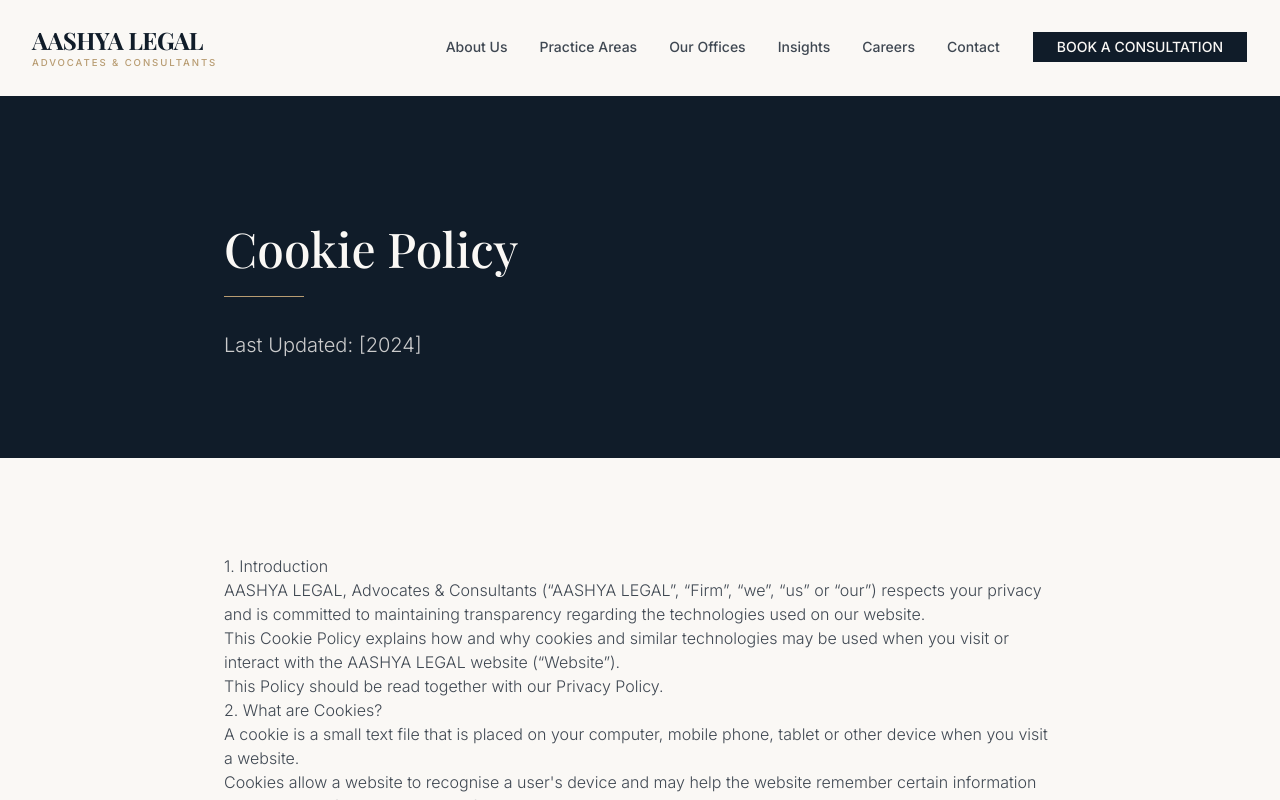
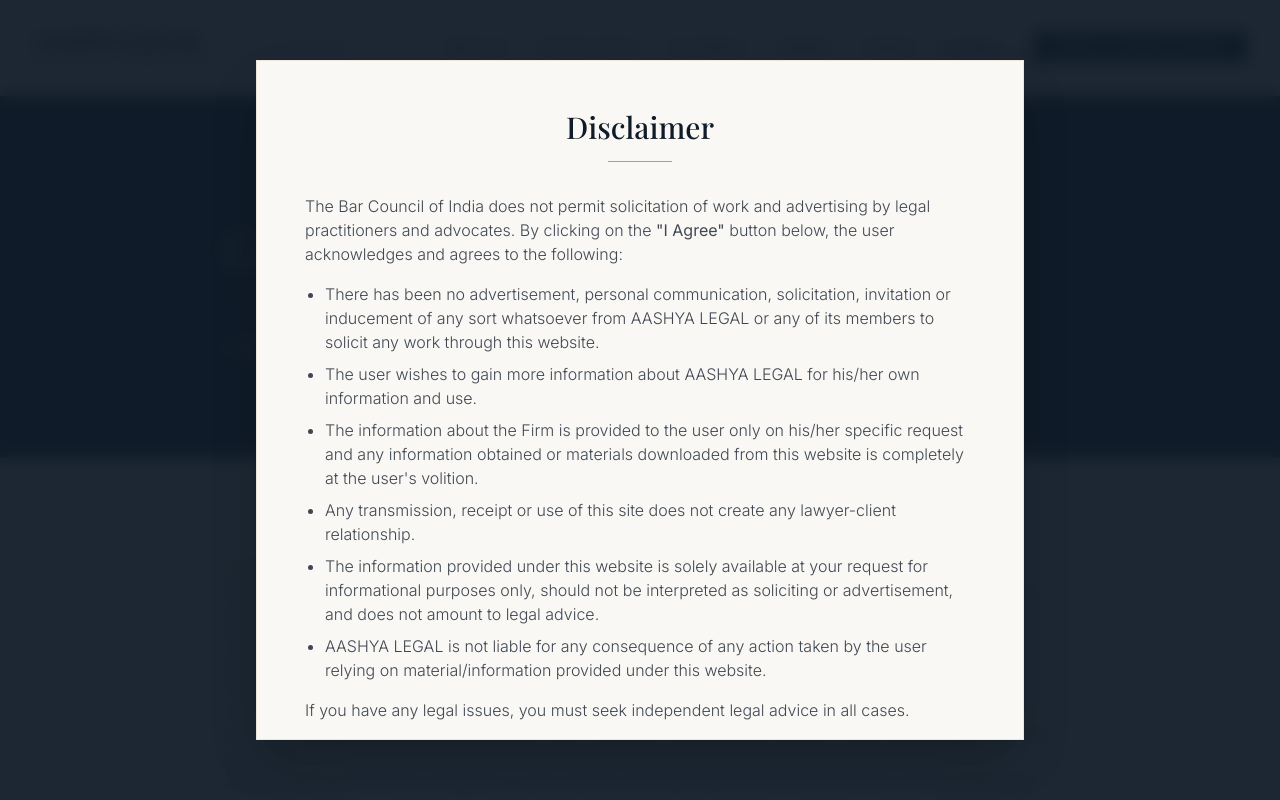
Before and after one commit to Aryan3572/aashya-legal, a Next.js app: page /cookie in a window 1280 px wide. Shown: the top 800 px of the page. Built offline with nearby package versions, Linux system fonts and the light colour scheme; a web font is replaced by a local one.

Commit message:
Added disclaimer section

```diff
--- a/src/app/layout.tsx
+++ b/src/app/layout.tsx
@@ -3,6 +3,7 @@
 import "./globals.css";
 import { Navbar } from "@/components/layout/navbar";
 import { Footer } from "@/components/layout/footer";
+import { DisclaimerModal } from "@/components/layout/disclaimer-modal";
 
 const inter = Inter({
   variable: "--font-sans",
@@ -30,6 +31,7 @@
       className={`${inter.variable} ${playfair.variable} h-full antialiased`}
     >
       <body className="min-h-full flex flex-col bg-ivory text-ink font-sans pt-24">
+        <DisclaimerModal />
         <Navbar />
         <main className="flex-grow">
           {children}
--- /dev/null
+++ b/src/components/layout/disclaimer-modal.tsx
@@ -0,0 +1,95 @@
+"use client";
+
+import { useState, useEffect } from "react";
+import { motion, AnimatePresence } from "framer-motion";
+import { Button } from "@/components/ui/button";
+
+export function DisclaimerModal() {
+  const [showModal, setShowModal] = useState(false);
+  const [mounted, setMounted] = useState(false);
+
+  useEffect(() => {
+    setMounted(true);
+    const hasAccepted = localStorage.getItem("aashya_legal_disclaimer_accepted");
+    if (!hasAccepted) {
+      // Prevent scrolling when modal is open
+      document.body.style.overflow = "hidden";
+      setShowModal(true);
+    }
+  }, []);
+
+  const handleAccept = () => {
+    localStorage.setItem("aashya_legal_disclaimer_accepted", "true");
+    document.body.style.overflow = "auto";
+    setShowModal(false);
+  };
+
+  const handleDecline = () => {
+    // If they decline, we can redirect them away or just show a message.
+    window.location.href = "https://www.google.com";
+  };
+
+  if (!mounted) return null;
+
+  return (
+    <AnimatePresence>
+      {showModal && (
+        <motion.div
+          initial={{ opacity: 0 }}
+          animate={{ opacity: 1 }}
+          exit={{ opacity: 0 }}
+          transition={{ duration: 0.4 }}
+          className="fixed inset-0 z-[100] flex items-center justify-center bg-ink/95 backdrop-blur-sm p-4 md:p-8"
+        >
+          <motion.div
+            initial={{ scale: 0.95, opacity: 0, y: 20 }}
+            animate={{ scale: 1, opacity: 1, y: 0 }}
+            exit={{ scale: 0.95, opacity: 0, y: 20 }}
+            transition={{ duration: 0.4, delay: 0.1 }}
+            className="bg-ivory max-w-3xl w-full max-h-[85vh] overflow-y-auto shadow-2xl border border-bronze/20"
+          >
+            <div className="p-8 md:p-12">
+              <div className="text-center mb-8">
+                <h2 className="font-heading text-3xl font-medium text-ink mb-4">Disclaimer</h2>
+                <div className="w-16 h-[1px] bg-bronze mx-auto" />
+              </div>
+
+              <div className="prose prose-sm md:prose-base max-w-none text-ink/80 font-light space-y-4 mb-10">
+                <p>
+                  The Bar Council of India does not permit solicitation of work and advertising by legal practitioners and advocates. By clicking on the <strong>"I Agree"</strong> button below, the user acknowledges and agrees to the following:
+                </p>
+                <ul className="list-disc pl-5 space-y-2">
+                  <li>There has been no advertisement, personal communication, solicitation, invitation or inducement of any sort whatsoever from AASHYA LEGAL or any of its members to solicit any work through this website.</li>
+                  <li>The user wishes to gain more information about AASHYA LEGAL for his/her own information and use.</li>
+                  <li>The information about the Firm is provided to the user only on his/her specific request and any information obtained or materials downloaded from this website is completely at the user's volition.</li>
+                  <li>Any transmission, receipt or use of this site does not create any lawyer-client relationship.</li>
+                  <li>The information provided under this website is solely available at your request for informational purposes only, should not be interpreted as soliciting or advertisement, and does not amount to legal advice.</li>
+                  <li>AASHYA LEGAL is not liable for any consequence of any action taken by the user relying on material/information provided under this website.</li>
+                </ul>
+                <p>
+                  If you have any legal issues, you must seek independent legal advice in all cases.
+                </p>
+              </div>
+
+              <div className="flex flex-col sm:flex-row gap-4 justify-center">
+                <Button
+                  onClick={handleAccept}
+                  className="bg-bronze hover:bg-bronze/90 text-ivory rounded-none h-12 px-8 text-sm font-medium tracking-wide"
+                >
+                  I AGREE
+                </Button>
+                <Button
+                  onClick={handleDecline}
+                  variant="outline"
+                  className="border-ink text-ink hover:bg-ink/5 rounded-none h-12 px-8 text-sm font-medium tracking-wide"
+                >
+                  I DISAGREE
+                </Button>
+              </div>
+            </div>
+          </motion.div>
+        </motion.div>
+      )}
+    </AnimatePresence>
+  );
+}
```
